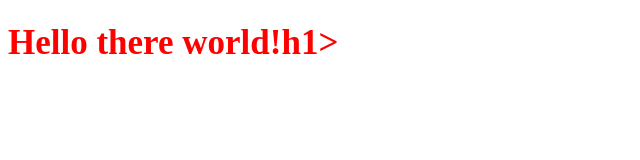
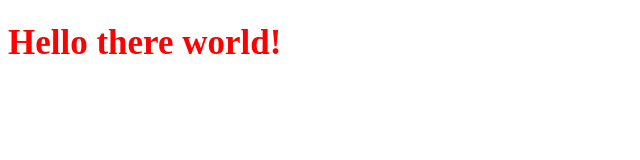
Before and after one commit to Twilium/github-pages-demo, a plain HTML site: page index.html in a window 1280 px wide. Shown: the whole page, without its empty margins (0-640 px from the left). Drawn offline with Linux system fonts and the light colour scheme.

Commit message:
orrected the H1 tag :wq

```diff
--- a/index.html
+++ b/index.html
@@ -5,6 +5,6 @@
   <link rel="stylesheet" type="text/css" href="./main.css">
 </head>
 <body>
-  <h1>Hello there world!h1>
+  <h1>Hello there world!</h1>
 </body>
 </html>
```
